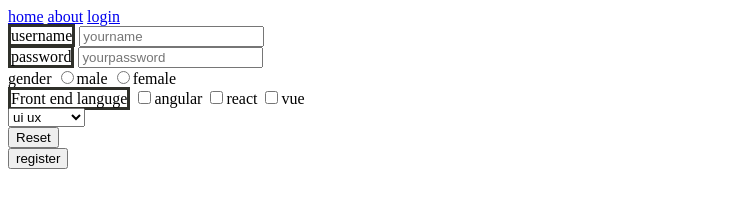
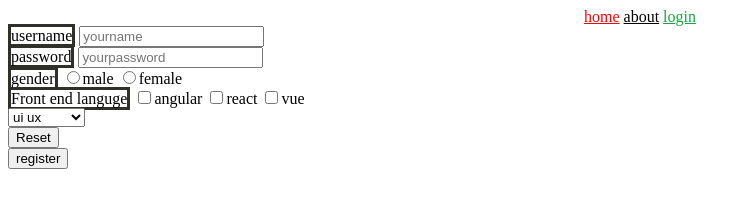
Before and after one commit to Husseinalkhmous/my-project, a plain HTML site: page login.html in a window 1280 px wide. Shown: the whole page, without its empty margins (0-751 px from the left). Drawn offline with Linux system fonts and the light colour scheme.

Commit message:
Add files via upload

```diff
--- a/login.html
+++ b/login.html
@@ -7,9 +7,11 @@
     <link rel="stylesheet" href="style.css">
 </head>
 <body>
-    <a href="index.html">home</a>
-    <a href="about.html">about</a>
-    <a href="login.html">login</a>
+    <div class="test">
+    <a id="test" href="index.html">home</a>
+    <a id="test2" href="about.html">about</a>
+    <a id="test3" href="login.html">login</a>
+    </div>
 
    <form>
     <div class="semo">
@@ -23,7 +25,7 @@
     </div>
 
     <div class="demo">
-    <lable>gender</lable>
+    <lable id="demo">gender</lable>
     <input type="radio" name="gender" value="male"/><label>male</label>
     <input type="radio" name="gender" value="female"/><label>female</label><br/>
 </div>
--- a/style.css
+++ b/style.css
@@ -1,3 +1,15 @@
+.test{
+    text-align: center;
+}
+.test #test{
+    color: red;
+}
+.test #test2{
+    color: black;
+}
+.test #test3{
+    color: rgba(6, 160, 45, 0.932);
+}
 #soso{
     border: 3px solid rgb(47, 48, 42);
 }
@@ -6,6 +18,9 @@
 }
 #shs{
         border: 3px solid rgb(47, 48, 42);
+}
+#demo{
+    border: 3px solid rgb(47, 48, 42);
 }
 .demo:hover{
     color: aliceblue;
```
Also changed, not shown: index.html (+3 -3 lines).
